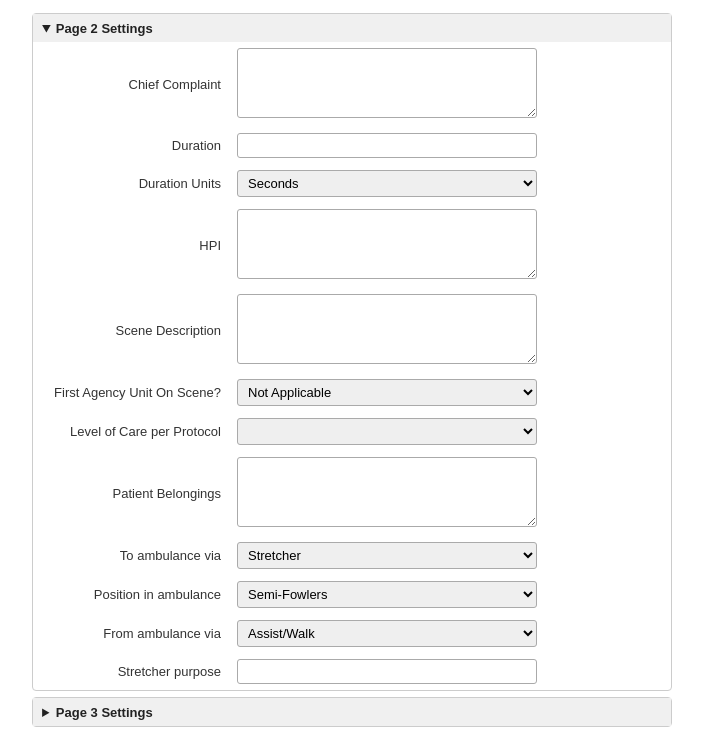
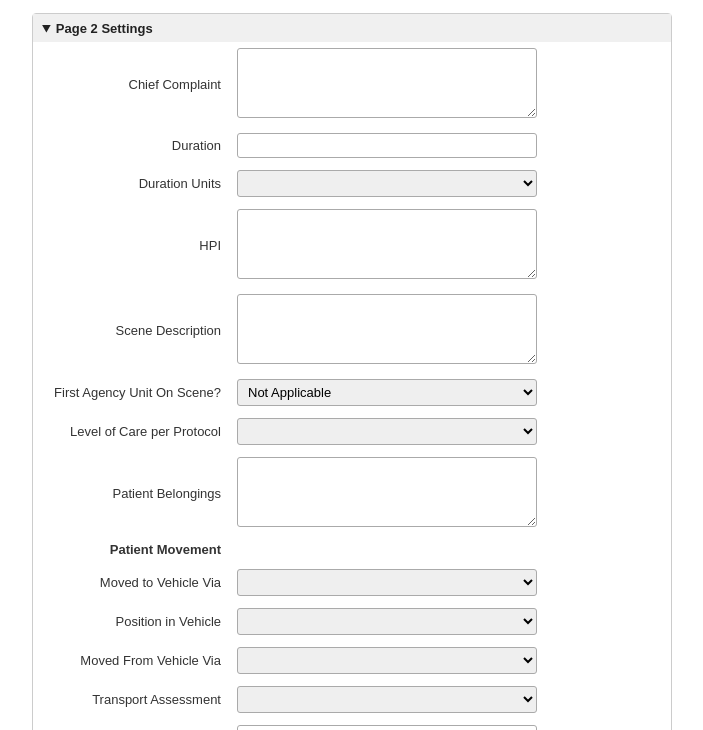
Before and after one commit to coder-weez/emsChartsAssist, a browser extension: page src/options.html in a window 1280 px wide. Shown: the part 59-789 px from the top of the page, without its empty margins (288-991 px from the left). Drawn offline with Linux system fonts and the light colour scheme.

Commit message:
update: fix bugs

```diff
--- a/fieldmap.yaml
+++ b/fieldmap.yaml
@@ -54,7 +54,7 @@ fields:
     type: textarea
     id: pg2_belongings
 
-  - name: To ambulance via
+  - name: Moved to Vehicle Via
     type: select
     id: pg2_to_truck
     options:
@@ -62,7 +62,7 @@ fields:
       4865: Assist/Walk
       4885: Other
 
-  - name: Position in Ambulance
+  - name: Position in Vehicle
     type: select
     id: pg2_position
     options:
@@ -71,7 +71,7 @@ fields:
       4915: Sitting
       4920: Supine
 
-  - name: From ambulance via
+  - name: Moved From Vehicle Via
     type: select
     id: pg2_from_truck
     options:
--- a/src/options.html
+++ b/src/options.html
@@ -103,6 +103,20 @@
             .btn-secondary:hover {
                 background: #eaf5fa;
             }
+            .btn-danger {
+                padding: 8px 16px;
+                margin-left: 8px;
+                border: 1px solid #dc2626;
+                border-radius: 4px;
+                background: #fff;
+                color: #dc2626;
+                font-weight: bold;
+                font-size: 13px;
+                cursor: pointer;
+            }
+            .btn-danger:hover {
+                background: #fef2f2;
+            }
             #status.error {
                 background: #f8d7da;
                 color: #721c24;
@@ -154,6 +168,7 @@
                         </td>
                         <td class="r">
                             <select id="pg2_duration_units">
+                                <option value=""></option>
                                 <option value="1235">Seconds</option>
                                 <option value="1240">Minutes</option>
                                 <option value="1245">Hours</option>
@@ -161,7 +176,6 @@
                                 <option value="1255">Weeks</option>
                                 <option value="1260">Months</option>
                                 <option value="1265">Years</option>
-                                <option value="0" disabled="disabled">Ever since my accident back in '74...</option>
                             </select>
                         </td>
                     </tr>
@@ -215,40 +229,88 @@
                         </td>
                     </tr>
                     <tr>
+                        <td class="l" style="font-weight:bold">Patient Movement</td>
+                        <td class="r"></td>
+                    </tr>
+                    <tr>
                         <td class="l">
-                            To ambulance via
+                            Moved to Vehicle Via
                         </td>
                         <td class="r">
                             <select id="pg2_to_truck">
-                                <option value="4880">Stretcher</option>
-                                <option value="4865">Assist/Walk</option>
-                                <option value="4885">Other</option>
-                                <option value="0" disabled="disabled">driveway, past three working vehicles</option>
+                                <option value=""></option>
+                                <option value="Assisted/Walk">Assisted/Walk</option>
+                                <option value="Backboard-Carry">Backboard-Carry</option>
+                                <option value="Carry">Carry</option>
+                                <option value="Chair">Chair</option>
+                                <option value="Not Applicable">Not Applicable</option>
+                                <option value="Not Available">Not Available</option>
+                                <option value="Not Known">Not Known</option>
+                                <option value="Other">Other</option>
+                                <option value="Stairchair">Stairchair</option>
+                                <option value="Stretcher">Stretcher</option>
+                                <option value="Wheelchair">Wheelchair</option>
                             </select>
                         </td>
                     </tr>
                     <tr>
                         <td class="l">
-                            Position in ambulance
+                            Position in Vehicle
                         </td>
                         <td class="r">
                             <select id="pg2_position">
-                                <option value="4910">Semi-Fowlers</option>
-                                <option value="4895">Fowlers</option>
-                                <option value="4915">Sitting</option>
-                                <option value="4920">Supine</option>
+                                <option value=""></option>
+                                <option value="Ambulance Integrated Car Seat">Ambulance Integrated Car Seat</option>
+                                <option value="Car Seat">Car Seat</option>
+                                <option value="Fowlers">Fowlers</option>
+                                <option value="Lateral">Lateral</option>
+                                <option value="Lateral - Left">Lateral - Left</option>
+                                <option value="Lateral - Right">Lateral - Right</option>
+                                <option value="Neonatal Ambulance Restraint Device">Neonatal Ambulance Restraint Device</option>
+                                <option value="Not Applicable">Not Applicable</option>
+                                <option value="Not Available">Not Available</option>
+                                <option value="Not Known">Not Known</option>
+                                <option value="Other">Other</option>
+                                <option value="Patient's Car Seat">Patient's Car Seat</option>
+                                <option value="Pediatric Ambulance Restraint Device">Pediatric Ambulance Restraint Device</option>
+                                <option value="Prone">Prone</option>
+                                <option value="Semi-Fowlers">Semi-Fowlers</option>
+                                <option value="Sitting">Sitting</option>
+                                <option value="Supine">Supine</option>
+                                <option value="Trendelenburg">Trendelenburg</option>
                             </select>
                         </td>
                     </tr>
                     <tr>
                         <td class="l">
-                            From ambulance via
+                            Moved From Vehicle Via
                         </td>
                         <td class="r">
                             <select id="pg2_from_truck">
-                                <option value="4930">Assist/Walk</option>
-                                <option value="4935">Stretcher</option>
-                                <option value="4951">Wheelchair</option>
+                                <option value=""></option>
+                                <option value="Assisted/Walk">Assisted/Walk</option>
+                                <option value="Backboard-Carry">Backboard-Carry</option>
+                                <option value="Carry">Carry</option>
+                                <option value="Chair">Chair</option>
+                                <option value="Not Applicable">Not Applicable</option>
+                                <option value="Not Available">Not Available</option>
+                                <option value="Not Known">Not Known</option>
+                                <option value="Other">Other</option>
+                                <option value="Stairchair">Stairchair</option>
+                                <option value="Stretcher">Stretcher</option>
+                                <option value="Wheelchair">Wheelchair</option>
+                            </select>
+
+                        </td>
+                    </tr>
+                    <tr>
+                        <td class="l">Transport Assessment</td>
+                        <td class="r">
+                            <select id="pg2_transassess">
+                                <option value=""></option>
+                                <option value="Unable to sit without assistance">Unable to sit without assistance</option>
+                                <option value="Unable to stand without assistance">Unable to stand without assistance</option>
+                                <option value="Unable to walk without assistance">Unable to walk without assistance</option>
                             </select>
                         </td>
                     </tr>
@@ -816,6 +878,7 @@
             <button id="save">Save</button>
             <button id="export" type="button" class="btn-secondary">Export defaults</button>
             <button id="import-btn" type="button" class="btn-secondary">Import defaults (.json)</button>
+            <button id="reset" type="button" class="btn-danger">Reset</button>
             <input id="import-file" type="file" accept="application/json,.json" hidden>
         </div>
         <script src="options.js"></script>
--- a/src/options.js
+++ b/src/options.js
@@ -39,6 +39,7 @@ var selBoxes = [
     "pg2_to_truck",
     "pg2_position",
     "pg2_from_truck",
+    "pg2_transassess",
     "stroke_scale",
     "gcs_eye_1",
     "gcs_verbal_1",
@@ -114,6 +115,21 @@ function get_user_values() {
 
     }
     return vals;
+}
+
+function reset_options() {
+    if (!confirm('Clear all values? Click \'Save\' afterwards to apply the reset.')) return;
+    var opts = _all_opts();
+    Object.keys(opts).forEach(function(field_id) {
+        var el = document.getElementById(field_id);
+        if (!el) return;
+        if (opts[field_id] === 'select') {
+            el.selectedIndex = 0;
+        } else {
+            el.value = '';
+        }
+    });
+    show_status('ALL FIELDS CLEARED — click Save to apply');
 }
 
 function show_status(msg, isError) {
@@ -268,3 +284,4 @@ document.querySelector('#import-btn').addEventListener('click', function() {
     document.getElementById('import-file').click();
 });
 document.querySelector('#import-file').addEventListener('change', import_options);
+document.querySelector('#reset').addEventListener('click', reset_options);
```
Also changed, not shown: src/chartassist.js (+29 -3 lines), src/page2.js (+8 -5 lines).
